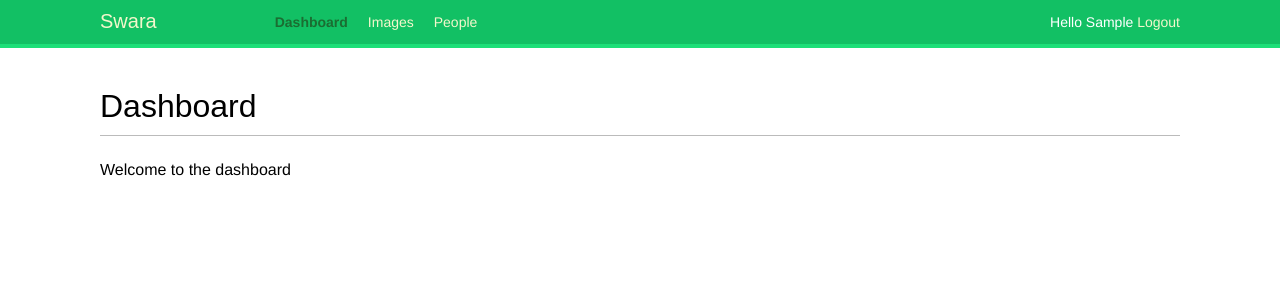
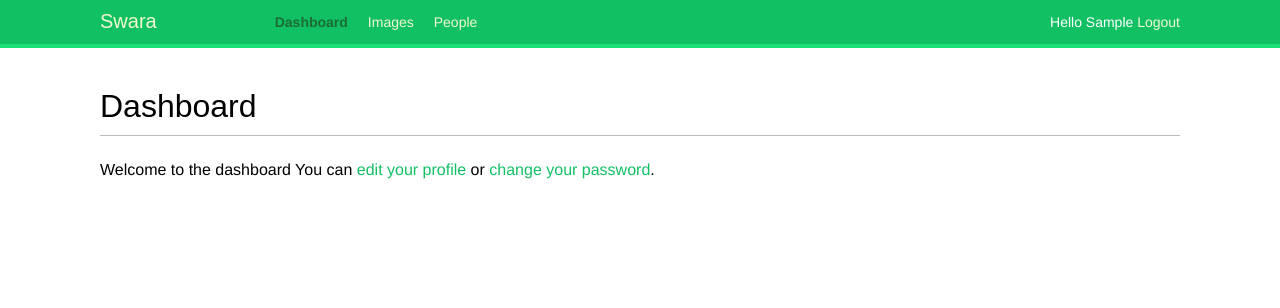
Before and after one commit to rawteech/swara, a Django app: page /account/ in a window 1280 px wide. Shown: the top 308 px of the page. Run offline with Django 3.2, Linux system fonts and the light colour scheme; the visitor is signed in with stand-in values (Sample User, id 1); some web fonts are replaced.

Commit message:
Links to profile edit and password change

```diff
--- a/account/templates/account/dashboard.html
+++ b/account/templates/account/dashboard.html
@@ -4,5 +4,5 @@
 
 {% block content %}
 	<h1>Dashboard</h1>
-	<p>Welcome to the dashboard</p>
+	<p>Welcome to the dashboard You can <a href="{% url "edit" %}">edit your profile</a> or <a href="{% url "password_change" %}">change your password</a>.</p>
 {% endblock %}
```
